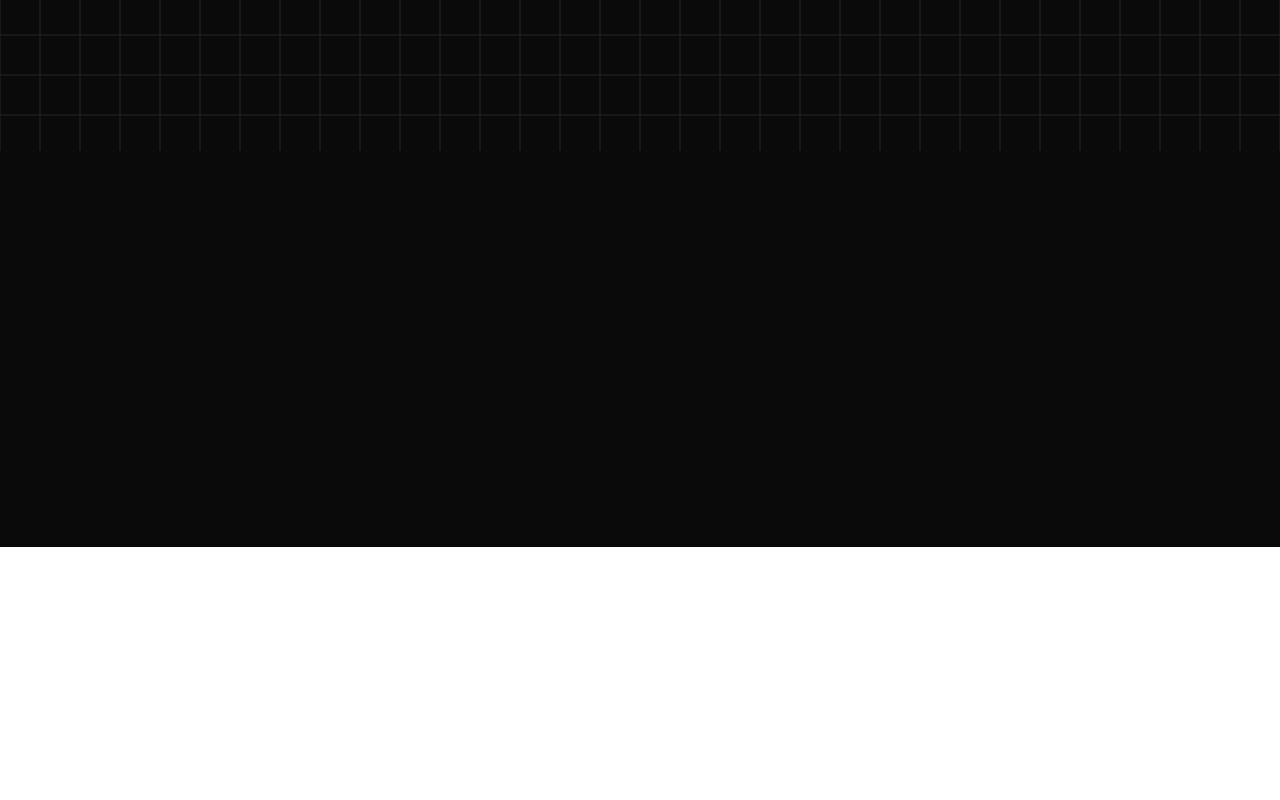
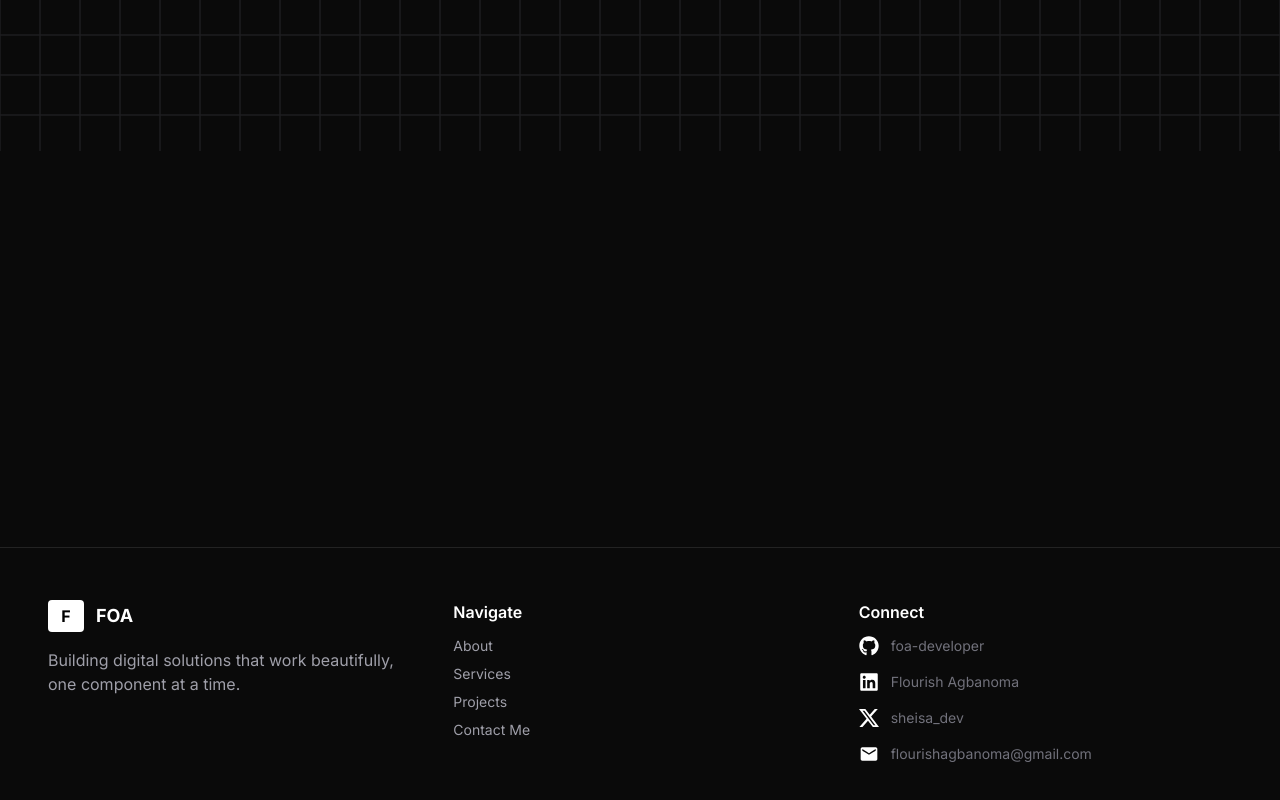
Before and after one commit to FOA-developer/My-Portfolio, a React (Vite) app in the folder frontend/: page / in a window 1280 px wide. Shown: the part 1789-2589 px from the top of the page. Before the commit the page ends 2336 px from the top, so only its background shows below. Built offline with nearby package versions, Linux system fonts and the light colour scheme.

Commit message:
feat: arranged an update root components

```diff
--- a/frontend/src/App.jsx
+++ b/frontend/src/App.jsx
@@ -1,4 +1,3 @@
-import { useState } from 'react';
 import Hero from './Hero.jsx';
 import Services from "./Services.jsx";
 import Projects from "./Projects.jsx";
@@ -12,6 +11,7 @@ const App = () => {
       <Hero />
       <Services />
       <Projects />
+      <Footer />
     </>
   );
 }
```
